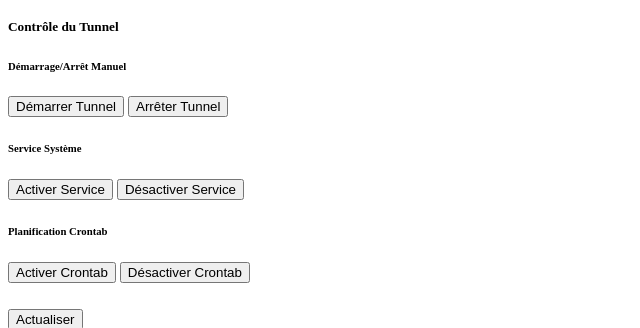
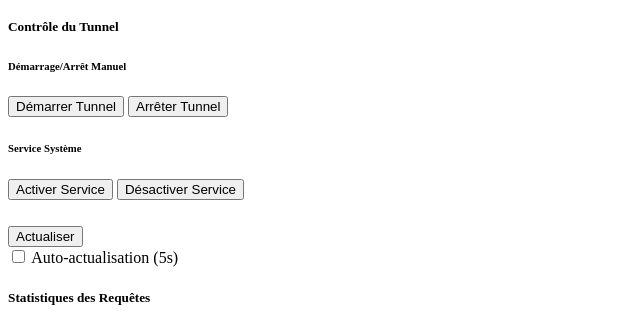
Before and after one commit to F4ICR/Localtunnel, a Flask app: template templates/modals/admin-modal.html in a window 1280 px wide. Shown: the part 560-888 px from the top of the page, without its empty margins (0-640 px from the left). Run offline with Flask 3, Linux system fonts and the light colour scheme; the template is opened without the code that fills it, so the values that code supplies are empty.

Commit message:
Refactorisation du code

```diff
--- a/templates/modals/admin-modal.html
+++ b/templates/modals/admin-modal.html
@@ -154,19 +154,6 @@
                     </button>
                   </div>
                 </div>
-
-                <!-- Contrôle du Crontab -->
-                <div class="mb-4">
-                  <h6 class="mb-3">Planification Crontab</h6>
-                  <div class="d-flex gap-2">
-                    <button type="button" class="btn btn-info" onclick="enableCrontab()">
-                      <i class="fas fa-clock"></i> Activer Crontab
-                    </button>
-                    <button type="button" class="btn btn-warning" onclick="disableCrontab()">
-                      <i class="fas fa-clock"></i> Désactiver Crontab
-                    </button>
-                  </div>
-                </div>
               </div>
             </div>
           </div>
```
Also changed, not shown: static/js/admin-functions.js (+0 -32 lines).
